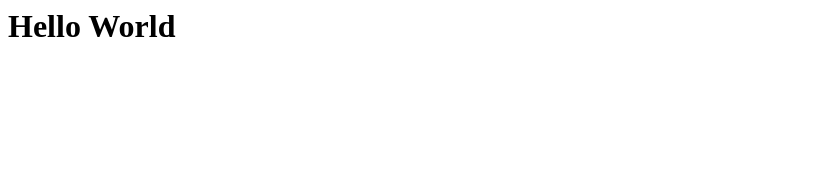
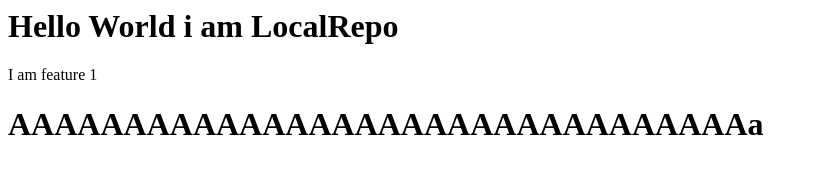
Before and after one commit to AnkitKumarSisodia/LocalRepo, a plain HTML site: page index.html in a window 1280 px wide. Shown: the whole page, without its empty margins (0-817 px from the left). Drawn offline with Linux system fonts and the light colour scheme.

Commit message:
added feature

```diff
--- a/index.html
+++ b/index.html
@@ -1 +1,3 @@
-<h1>Hello World</h1>
+<h1>Hello World i am LocalRepo</h1>
+<p>I am feature 1</p>
+<h1>AAAAAAAAAAAAAAAAAAAAAAAAAAAAAAAAa</h1>
```
